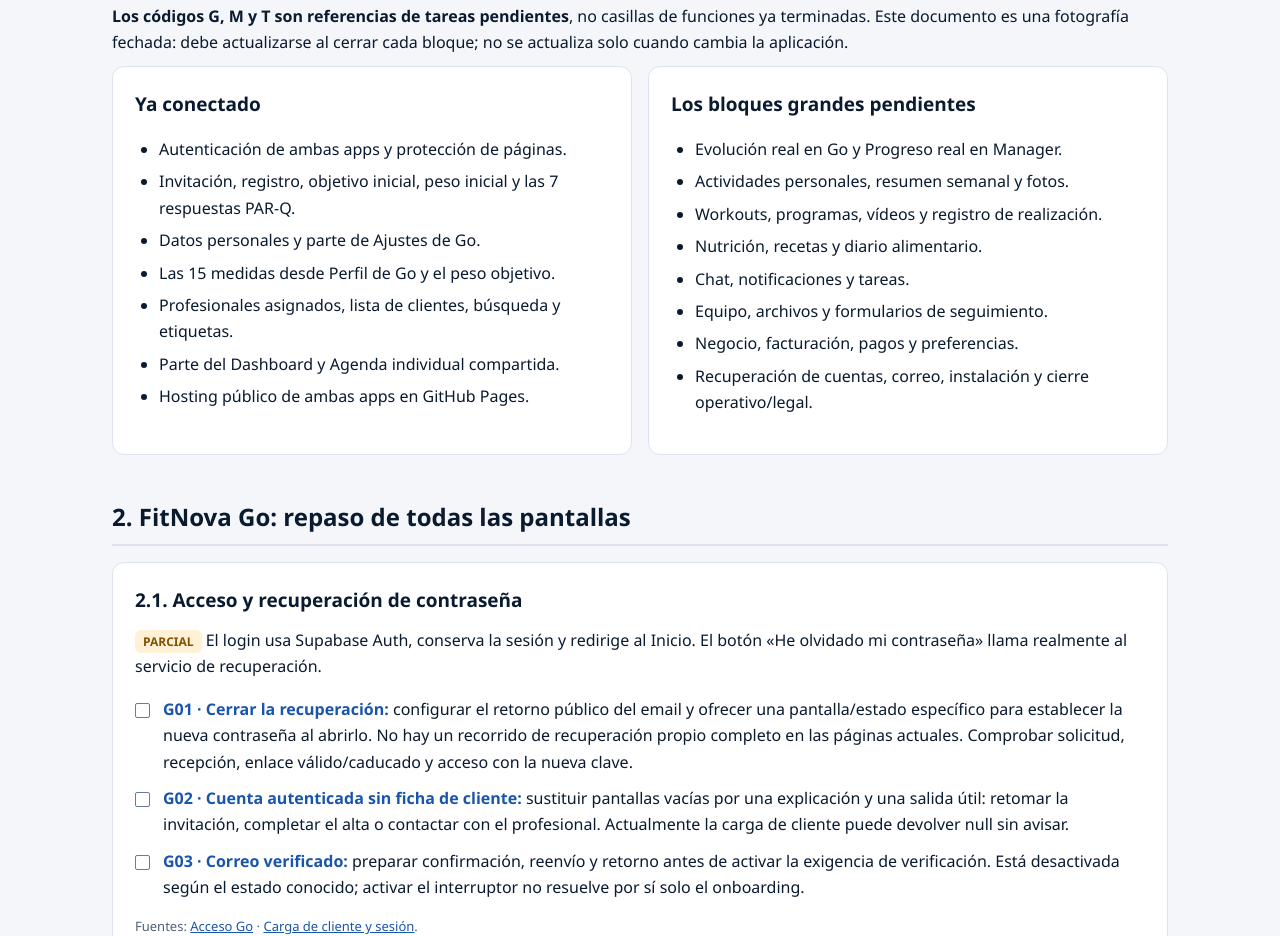
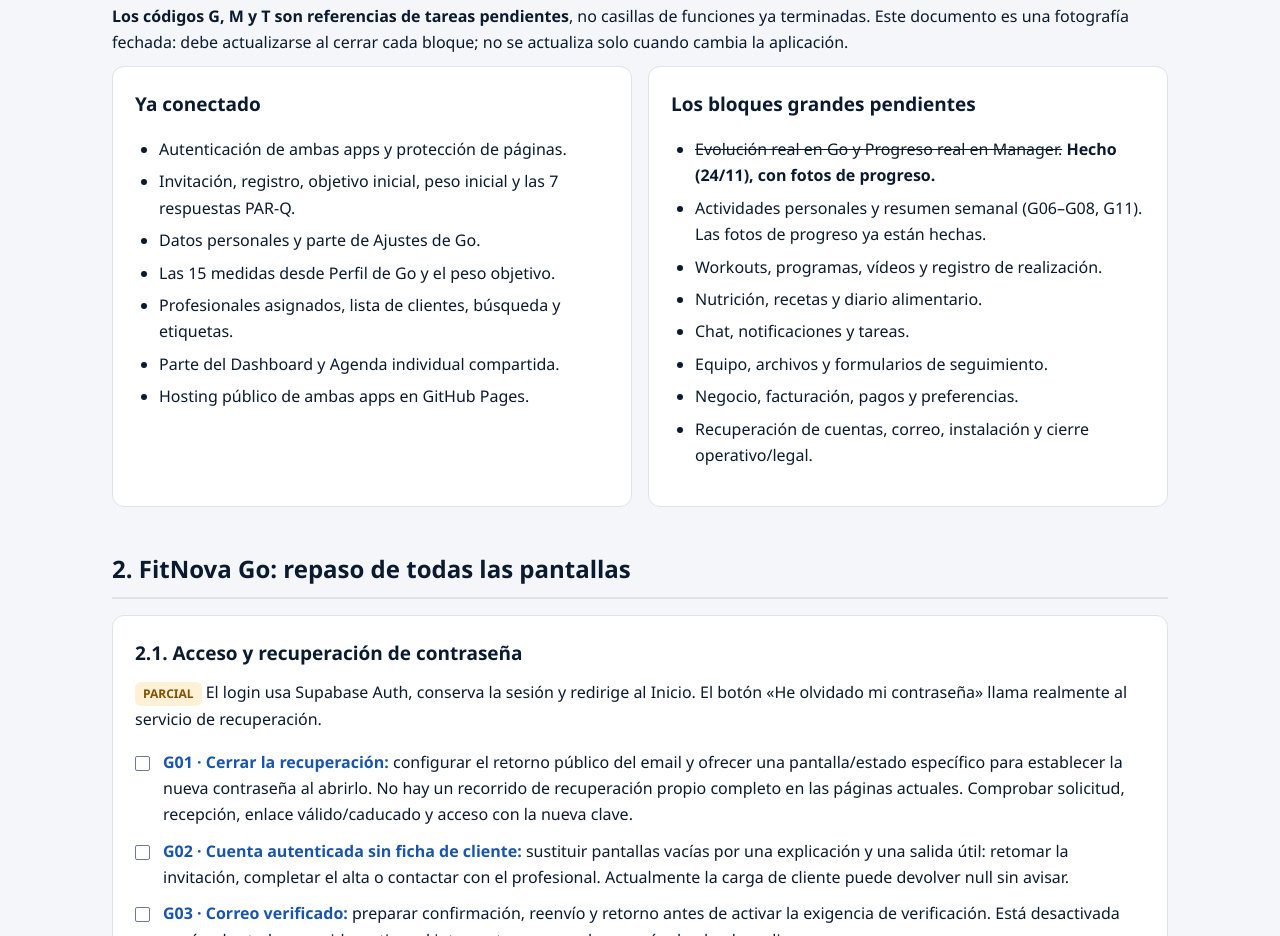
Before and after one commit to alinaresblanco-gif/FitNova, a plain HTML site: page documentos informacion/inventario-cierre-fitnova.html in a window 1280 px wide. Shown: the part 1432-2368 px from the top of the page. Drawn offline with Linux system fonts and the light colour scheme.

Commit message:
Inventario: marcar Evolución/Progreso como hecho
Co-authored-by: Copilot <223556219+Copilot@users.noreply.github.com>

```diff
--- a/documentos informacion/inventario-cierre-fitnova.html
+++ b/documentos informacion/inventario-cierre-fitnova.html
@@ -112,8 +112,8 @@
       <div class="card">
         <h3>Los bloques grandes pendientes</h3>
         <ul>
-          <li>Evolución real en Go y Progreso real en Manager.</li>
-          <li>Actividades personales, resumen semanal y fotos.</li>
+          <li><s>Evolución real en Go y Progreso real en Manager.</s> <strong>Hecho (24/11), con fotos de progreso.</strong></li>
+          <li>Actividades personales y resumen semanal (G06–G08, G11). Las fotos de progreso ya están hechas.</li>
           <li>Workouts, programas, vídeos y registro de realización.</li>
           <li>Nutrición, recetas y diario alimentario.</li>
           <li>Chat, notificaciones y tareas.</li>
```
